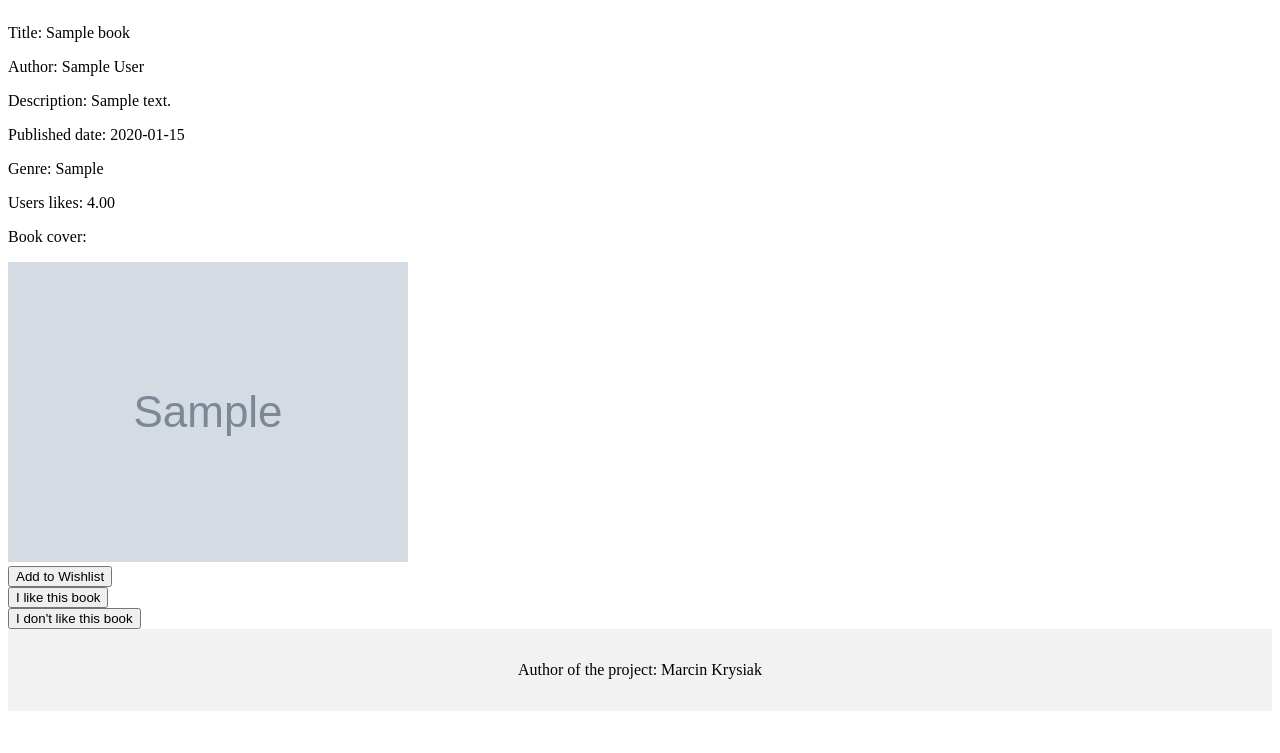
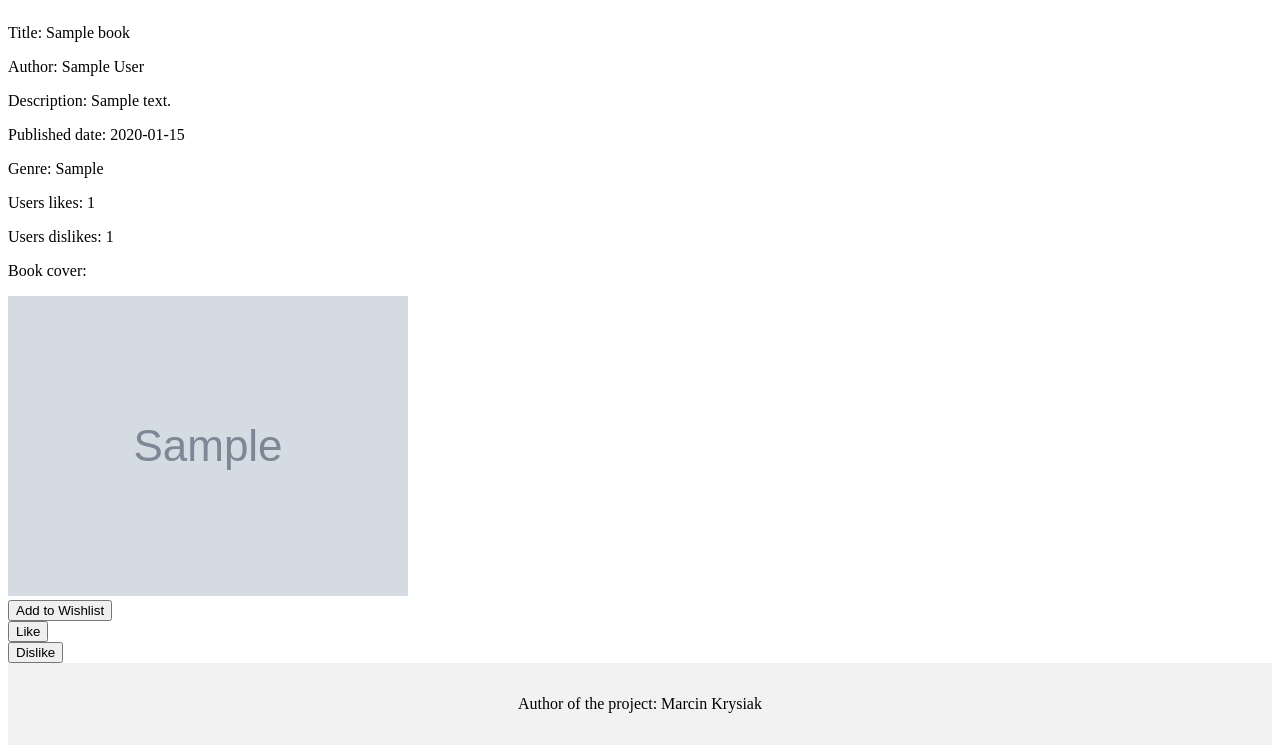
Before and after one commit to marcin-design/Bookstore-Community, a Django app: page /book_details/1/ in a window 1280 px wide. Shown: the part 218-971 px from the top of the page. Before the commit the page ends 929 px from the top, so only its background shows below. Run offline with Django 4.2, Linux system fonts and the light colour scheme; tables that the repository leaves empty hold one stand-in row (values such as "Sample post"); grey boxes marked "Sample" are stand-in pictures.

Commit message:
user is able to give 'like' or 'dislike' to specific book

```diff
--- a/bookstore_app/forms.py
+++ b/bookstore_app/forms.py
@@ -35,21 +35,22 @@ class WishlistForm(forms.ModelForm):
 class AddFriendForm(forms.Form):
     friend_username = forms.CharField(label='Username of Friend')
 
-class AddToWishlistForm(forms.Form):
+# class AddToWishlistForm(forms.Form):
+#     add_wishlist = forms.CharField(widget=forms.HiddenInput(), initial="add_wishlist")
+
+
+class UserRatingForm(forms.Form):
+    like = forms.CharField(required=False, widget=forms.HiddenInput(), initial="like")
+    dislike = forms.CharField(required=False, widget=forms.HiddenInput(), initial="dislike")
     add_wishlist = forms.CharField(widget=forms.HiddenInput(), initial="add_wishlist")
-
 
 class UserBooksForm(forms.ModelForm):
     class Meta:
         model = UserProfile
         fields = ['books_read_list']
 
+
 class CurrentlyReadingForm(forms.ModelForm):
     class Meta:
         model = UserProfile
         fields = ['currently_reading_book']
-
-# class UserProfileForm(forms.ModelForm):
-#     class Meta:
-#         model = UserProfile
-#         fields = ['user_description']
--- a/bookstore_app/models.py
+++ b/bookstore_app/models.py
@@ -9,6 +9,8 @@ class Book(models.Model):
     published_date = models.CharField(max_length=10, null=True, blank=True)
     genre = models.CharField(max_length=50)
     user_rating = models.DecimalField(max_digits=3, decimal_places=2, null=True, blank=True)
+    likes = models.PositiveIntegerField(default=0)
+    dislikes = models.PositiveIntegerField(default=0)
     thumbnail = models.URLField(blank=True, null=True)
 
 
--- a/bookstore_app/templates/bookstore_app/book_details.html
+++ b/bookstore_app/templates/bookstore_app/book_details.html
@@ -12,16 +12,19 @@
     <p>Description: {{ book.description }}</p>
     <p>Published date: {{ book.published_date }}</p>
     <p>Genre: {{ book.genre }}</p>
-    <p>Users likes: {{ book.user_rating }}</p>
+    <p>Users likes: {{ book.likes }}</p>
+    <p>Users dislikes: {{ book.dislikes }}</p>
     <p>Book cover:</p>
     <img src="{{ book.thumbnail }}" alt="Book Cover"><br>
     <form method="post" action="{% url 'book_details' book.id %}">
         {% csrf_token %}
+        {{ form.like }}
+        {{ form.dislike }}
         {{ form.add_wishlist }}
-        <button type="submit">Add to Wishlist</button>
-    </form><br>
-    <button type="submit">I like this book</button><br>
-    <button type="submit">I don't like this book</button>
+        <input type="submit" name="action" value="Add to Wishlist"><br>
+        <input type="submit" name="action" value="Like"><br>
+        <input type="submit" name="action" value="Dislike">
+</form>
 </body>
 </html>
 {% endblock %}
--- a/bookstore_app/templates/bookstore_app/books_read.html
+++ b/bookstore_app/templates/bookstore_app/books_read.html
@@ -1,4 +1,5 @@
 {% extends 'bookstore_app/base.html' %}
+
 {% block content %}
 <!DOCTYPE html>
 <html lang="en">
--- a/bookstore_app/views.py
+++ b/bookstore_app/views.py
@@ -6,7 +6,8 @@ from django.contrib.auth import get_user_model, login, logout, authenticate
 from django.views import View
 from django.contrib.auth.decorators import login_required
 from .models import Book, UserProfile, Friendship, Review, Wishlist, User
-from .forms import RegistrationForm, LoginForm, FriendsListForm, WishlistForm, AddFriendForm, AddToWishlistForm, UserBooksForm, CurrentlyReadingForm
+from .forms import RegistrationForm, LoginForm, FriendsListForm, WishlistForm, AddFriendForm, UserBooksForm, \
+    CurrentlyReadingForm, UserRatingForm
 import requests
 from Bookstore_project import settings
 
@@ -68,7 +69,7 @@ def main_page(request, book_id=None):
         api_key = settings.GOOGLE_BOOKS_API_KEY
 
         params = {
-            "q": "Comics",
+            "q": "Hero",
             "key": api_key,
         }
 
@@ -125,25 +126,33 @@ def main_page(request, book_id=None):
 class BookDetailsView(View):
     def get(self, request, book_id):
         book = Book.objects.get(pk=book_id)
-        form = AddToWishlistForm()
-        return render(request, 'bookstore_app/book_details.html', {'book': book, 'form': form})
+        form = UserRatingForm()
+        return render(request,
+                      'bookstore_app/book_details.html',
+                      {'book': book, 'form': form})
 
     def post(self, request, book_id):
         book = Book.objects.get(pk=book_id)
-        form = AddToWishlistForm(request.POST)
-
+        form = UserRatingForm(request.POST)
         if form.is_valid():
-            if 'add_wishlist' in form.cleaned_data:
+            action = request.POST.get('action')
+            if action == 'Add to Wishlist':
                 wishlist, created = Wishlist.objects.get_or_create(user=request.user)
                 wishlist.books.add(book)
-                return redirect('book_details', book_id=book_id)
-        return render(request, 'bookstore_app/book_details.html', {'book': book, 'form': form})
+            elif action == 'Like':
+                book.likes += 1
+            elif action == 'Dislike':
+                book.dislikes += 1
+            book.save()
+        return render(request,
+                      'bookstore_app/book_details.html',
+                      {'book': book, 'form': form})
+
+
 def logout_view(request):
     logout(request)
     return render(request, 'bookstore_app/logout.html')
-def logout_view(request):
-    logout(request)
-    return render(request, 'bookstore_app/logout.html')
+
 
 class UserProfileView(View):
     def get(self, request, *args, **kwargs):
```
Also changed, not shown: bookstore_app/migrations/0014_book_dislikes_book_likes.py (added).
